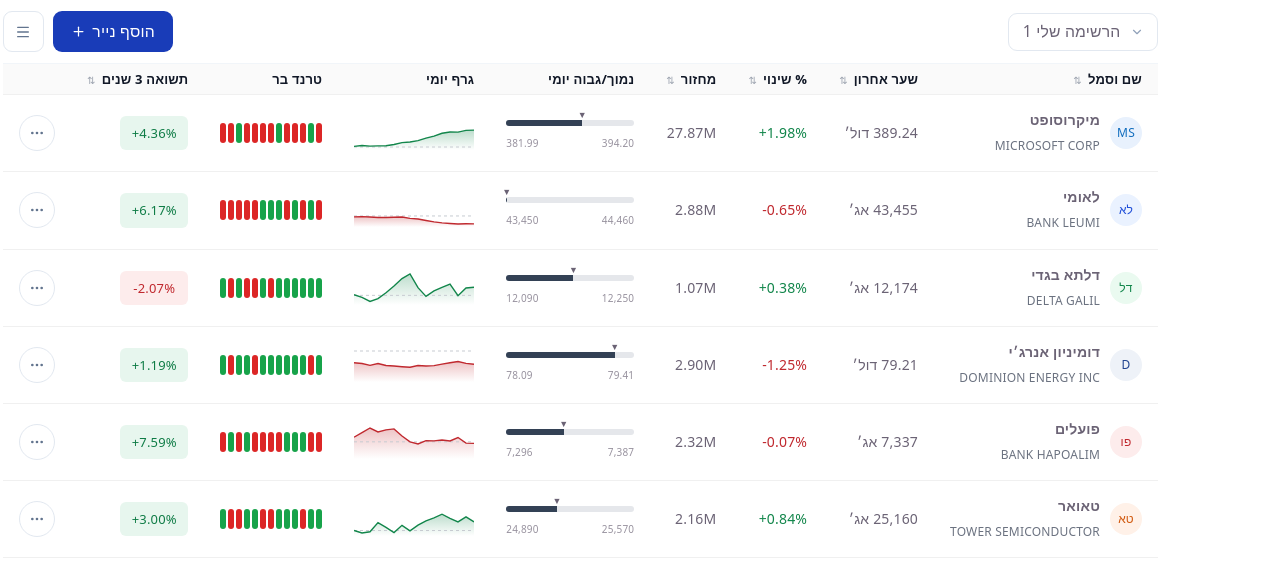
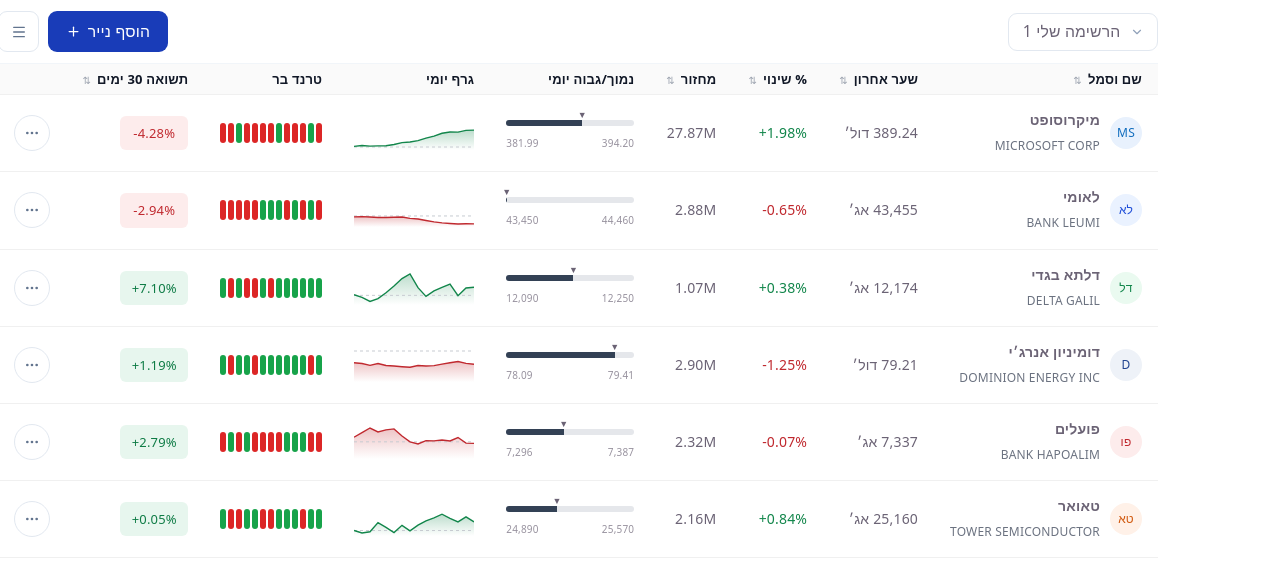
Before and after one commit to RoyKonzizky/watchlist, a React (Vite) app: page / in a window 1280 px wide. Shown: the top 576 px of the page. Built offline with nearby package versions, Linux system fonts and the light colour scheme.

Commit message:
fix: 3 year return to 30 day

```diff
--- a/src/components/table/Watchlist.tsx
+++ b/src/components/table/Watchlist.tsx
@@ -138,10 +138,10 @@
             render: (security) => <TrendBar security={security}/>,
         },
         {
-            key: 'return3y',
-            title: 'תשואה 3 שנים',
-            sorter: (a, b) => a.return3y - b.return3y,
-            render: (security) => <ReturnBadge value={security.return3y}/>,
+            key: 'return30d',
+            title: 'תשואה 30 ימים',
+            sorter: (a, b) => a.return30d - b.return30d,
+            render: (security) => <ReturnBadge value={security.return30d}/>,
         },
         {
             key: 'actions',
--- a/src/data/liveWatchlist.ts
+++ b/src/data/liveWatchlist.ts
@@ -62,7 +62,7 @@
             .slice(-INTRADAY_WINDOW),
         weeklyBars,
         return30d: Math.round((security.return30d + percentDelta) * 100) / 100,
-        return3y: Math.round((security.return3y + percentDelta) * 100) / 100,
+        // return3y: Math.round((security.return3y + percentDelta) * 100) / 100,
     };
 }
 
--- a/src/data/mockWatchlist.ts
+++ b/src/data/mockWatchlist.ts
@@ -420,7 +420,7 @@
         intraday: buildIntraday(seed, previousClose, random),
         weeklyBars: buildWeeklyBars(seed, random),
         return30d: seed.return30d,
-        return3y: seed.return3y,
+        // return3y: seed.return3y,
     };
 }
 
--- a/src/types/watchlist.ts
+++ b/src/types/watchlist.ts
@@ -84,5 +84,5 @@
     /** תשואה 30 ימים – trailing 30-day return in percent. */
     return30d: number;
     /** תשואה 3 שנים – trailing 3-year return in percent. */
-    return3y: number;
+    // return3y: number;
 }
```
